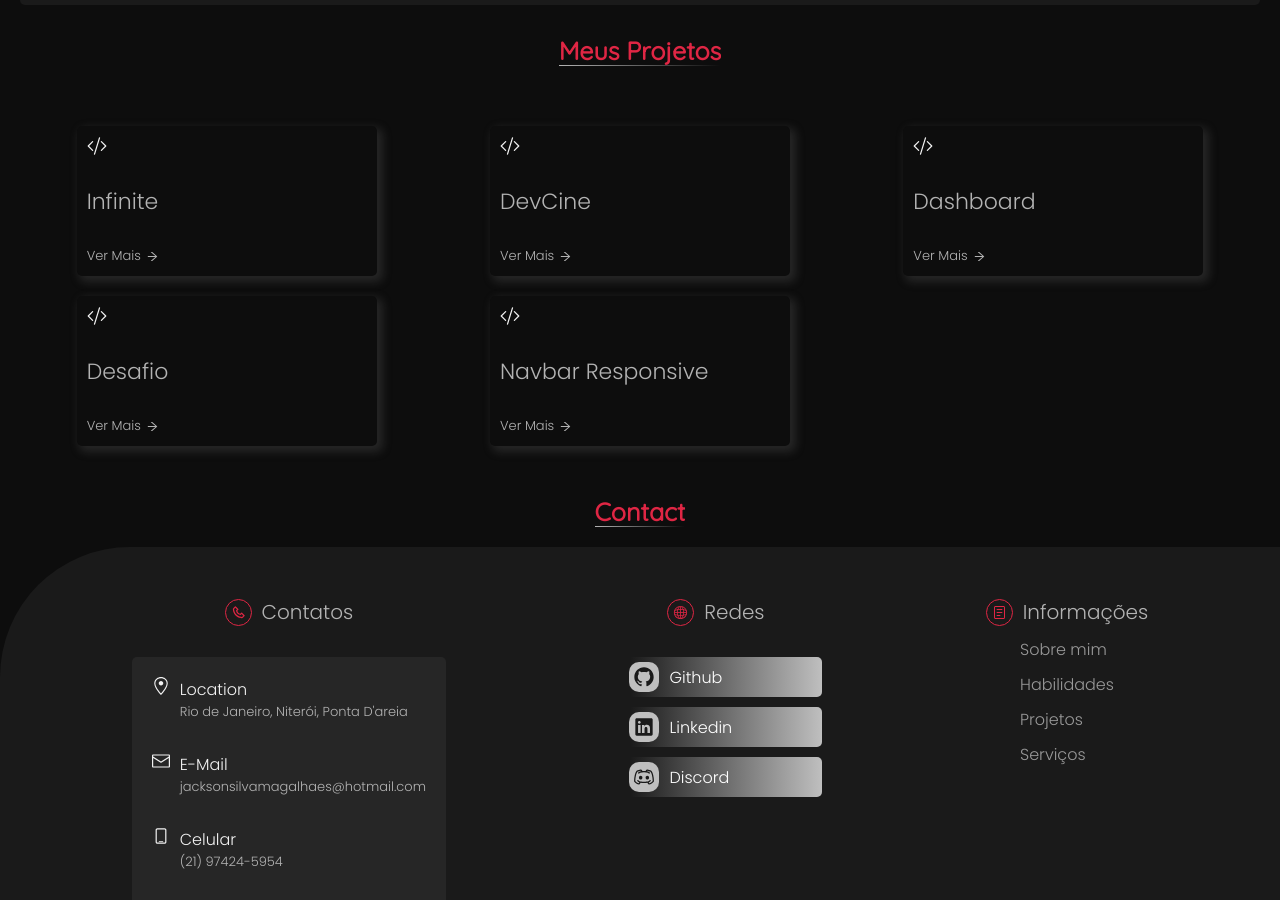
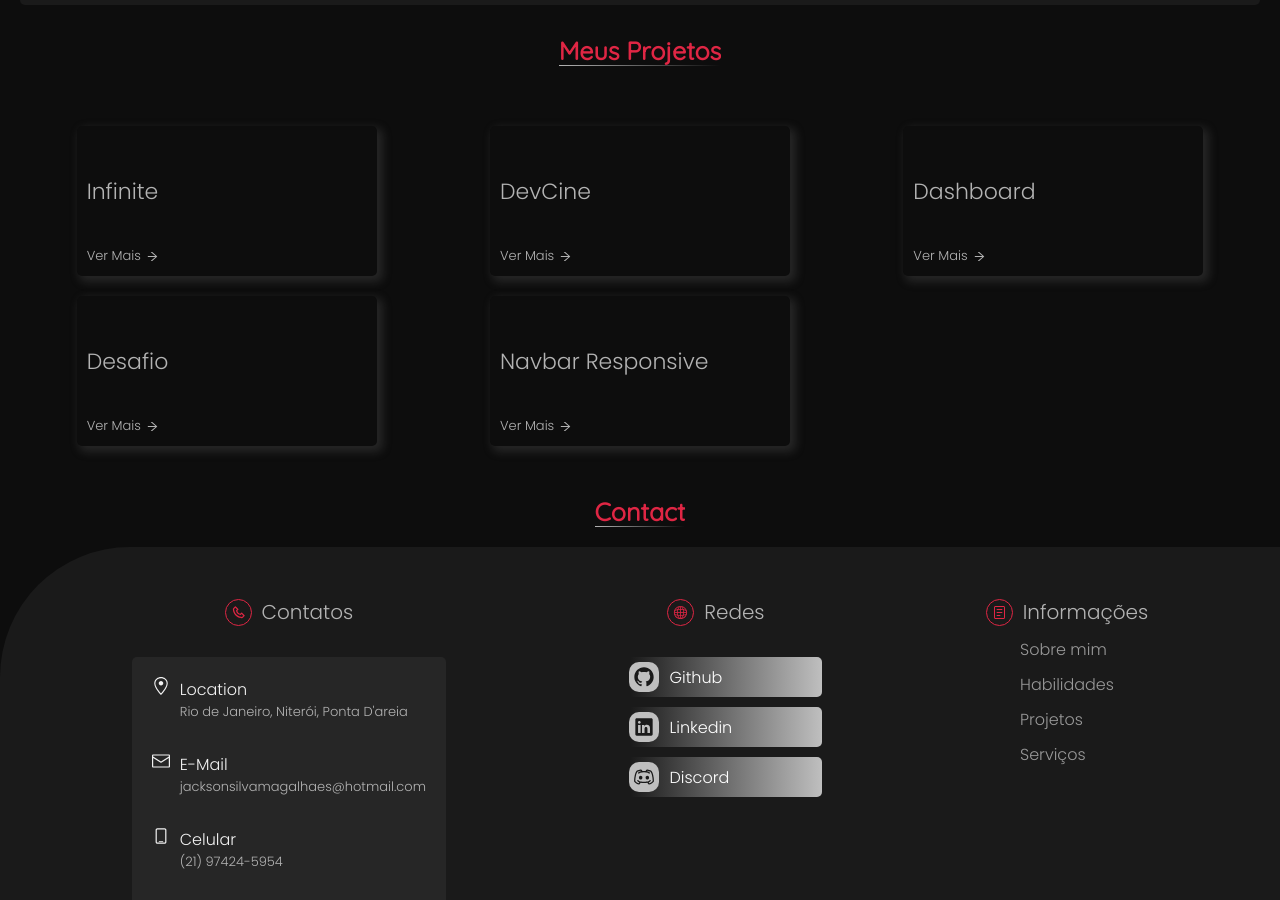
Before and after one commit to Jackson-SM/Portfolio, a React (Vite) app: page / in a window 1280 px wide. Shown: the part 1860-2760 px from the top of the page. Built offline with nearby package versions, Linux system fonts and the light colour scheme.

Commit message:
refactor: card project animation and change style

```diff
--- a/src/pages/Home/components/SectionProjects/CardProject/index.tsx
+++ b/src/pages/Home/components/SectionProjects/CardProject/index.tsx
@@ -1,7 +1,7 @@
 import React from 'react';
 import { AiOutlineArrowRight } from 'react-icons/ai';
 
-import { IconCardProject, IconContainerCard, LinkCardProject, StyledCardProject, TitleCardProject } from './styles';
+import { IconContainerCard, LinkCardProject, StyledCardProject, StyledIcons, TitleCardProject } from './styles';
 
 export type stacksTypeCarousel = {
   name: string;
@@ -17,15 +17,32 @@ export type itemsProjects = {
   link?: string;
 };
 
-export type CardProjectProps = {
+export type CardProjectProps = React.ComponentProps<typeof StyledCardProject> & {
   project: itemsProjects;
 };
 
 export function CardProject({ project, ...props }: CardProjectProps) {
   return (
-    <StyledCardProject>
-      <IconContainerCard>
-        <IconCardProject />
+    <StyledCardProject {...props}>
+      <IconContainerCard className="icon-container-card">
+        {project.stacks?.map((stack, index) => {
+          return (
+            <StyledIcons
+              css={{
+                '& svg': {
+                  color: `${stack.color}`,
+                  background: '$backgroundLight2',
+                  padding: 5,
+                },
+                transitionDuration: `${(index + 1) / 8}s`,
+                transitionDelay: `${(index + 1) / 8}s`,
+              }}
+              className="icon-card"
+            >
+              {stack.icon}
+            </StyledIcons>
+          );
+        })}
       </IconContainerCard>
       <TitleCardProject>{project.title}</TitleCardProject>
       <LinkCardProject href={project.link}>
--- a/src/pages/Home/components/SectionProjects/CardProject/styles.ts
+++ b/src/pages/Home/components/SectionProjects/CardProject/styles.ts
@@ -1,6 +1,4 @@
-import { BsCodeSlash } from 'react-icons/bs';
-
-import { styled } from '../../../../../config/stitches.config';
+import { keyframes, styled } from '../../../../../config/stitches.config';
 
 export const StyledCardProject = styled('div', {
   width: 300,
@@ -17,20 +15,47 @@ export const StyledCardProject = styled('div', {
   borderRadius: '5px',
 
   boxShadow: `4px 4px 10px 2px rgba(106, 106, 106, 0.27)`,
+
+  '&:hover span': {
+    color: '$primaryLight',
+  },
+
+  '&:hover .icon-container-card': {
+    pointerEvents: 'auto',
+  },
+  '&:hover .icon-card': {
+    marginTop: '0',
+    opacity: 1,
+  },
 });
 
 export const TitleCardProject = styled('span', {
   fontSize: '22px',
   color: '$textDark',
+
+  transition: 'color ease 130ms',
 });
 
 export const IconContainerCard = styled('div', {
   display: 'flex',
+  gap: 10,
+
+  '& svg': {
+    width: 28,
+    height: 28,
+  },
+
+  pointerEvents: 'none',
 });
 
-export const IconCardProject = styled(BsCodeSlash, {
-  width: 20,
-  height: 20,
+export const StyledIcons = styled('div', {
+  display: 'flex',
+  borderRadius: '50%',
+  overflow: 'hidden',
+
+  opacity: 0,
+  marginTop: '-40px',
+  transition: 'all ease',
 });
 
 export const LinkCardProject = styled('a', {
--- a/src/pages/Home/components/SectionProjects/index.tsx
+++ b/src/pages/Home/components/SectionProjects/index.tsx
@@ -1,6 +1,5 @@
 import React from 'react';
 
-import { TextColor } from '../../../../components/TextColor';
 import { TopSections } from '../../../../components/TopSections';
 import { TitleSection } from '../TitleSection';
 import { CardProject } from './CardProject';
--- a/src/pages/Home/components/SectionProjects/stacks.tsx
+++ b/src/pages/Home/components/SectionProjects/stacks.tsx
@@ -1,4 +1,14 @@
-import { SiBootstrap, SiCss3, SiHtml5, SiJava, SiJavascript, SiNodedotjs, SiPhp, SiReact } from 'react-icons/si';
+import {
+  SiBootstrap,
+  SiCss3,
+  SiHtml5,
+  SiJava,
+  SiJavascript,
+  SiJest,
+  SiNodedotjs,
+  SiPhp,
+  SiReact,
+} from 'react-icons/si';
 
 import dashboard from '../../../../assets/projects-images/dashboard.png';
 import desafioFooter from '../../../../assets/projects-images/desafio_footer.png';
@@ -31,6 +41,7 @@ export const colorsStacks = [
     php: '#456a96',
     bootstrap: '#bc2dff',
     reactjs: '#10c7ff',
+    jest: '#c26c91',
   },
 ];
 export const projects: itemsProjects[] = [
@@ -61,10 +72,10 @@ export const projects: itemsProjects[] = [
     cover: megacineHero,
     samples: [megacineDashboard, megacineResponsive, megacineResponsive2, megacineCard, megacineSerie],
     stacks: [
-      { name: 'PHP', color: colorsStacks[0].php, icon: <SiPhp /> },
       { name: 'HTML', color: colorsStacks[0].html5, icon: <SiHtml5 /> },
       { name: 'CSS3', color: colorsStacks[0].css3, icon: <SiCss3 /> },
       { name: 'Javascript', color: colorsStacks[0].javascript, icon: <SiJavascript /> },
+      { name: 'PHP', color: colorsStacks[0].php, icon: <SiPhp /> },
     ],
     link: 'https://github.com/Jackson-SM/devcine',
   },
@@ -74,6 +85,7 @@ export const projects: itemsProjects[] = [
     stacks: [
       { name: 'Javascript', color: colorsStacks[0].javascript, icon: <SiJavascript /> },
       { name: 'ReactJS', color: colorsStacks[0].reactjs, icon: <SiReact /> },
+      { name: 'Jest', color: colorsStacks[0].jest, icon: <SiJest /> },
     ],
     link: 'https://dashlearn.netlify.app/',
   },
@@ -84,6 +96,7 @@ export const projects: itemsProjects[] = [
     stacks: [
       { name: 'HTML5', color: colorsStacks[0].html5, icon: <SiHtml5 /> },
       { name: 'CSS3', color: colorsStacks[0].css3, icon: <SiCss3 /> },
+      { name: 'Javascript', color: colorsStacks[0].javascript, icon: <SiJavascript /> },
     ],
     link: 'https://github.com/Jackson-SM/landingPage-Pratic',
   },
```
